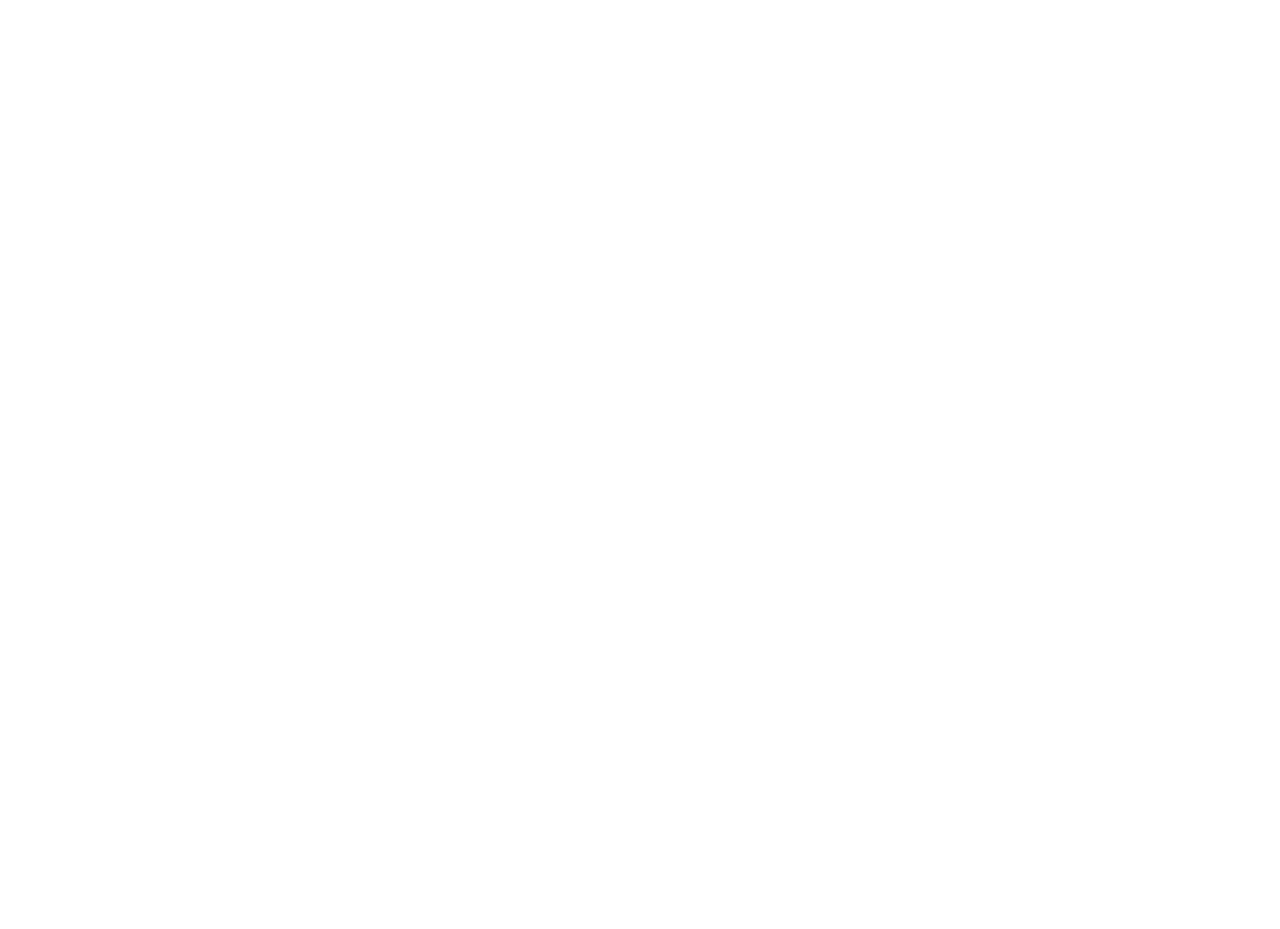
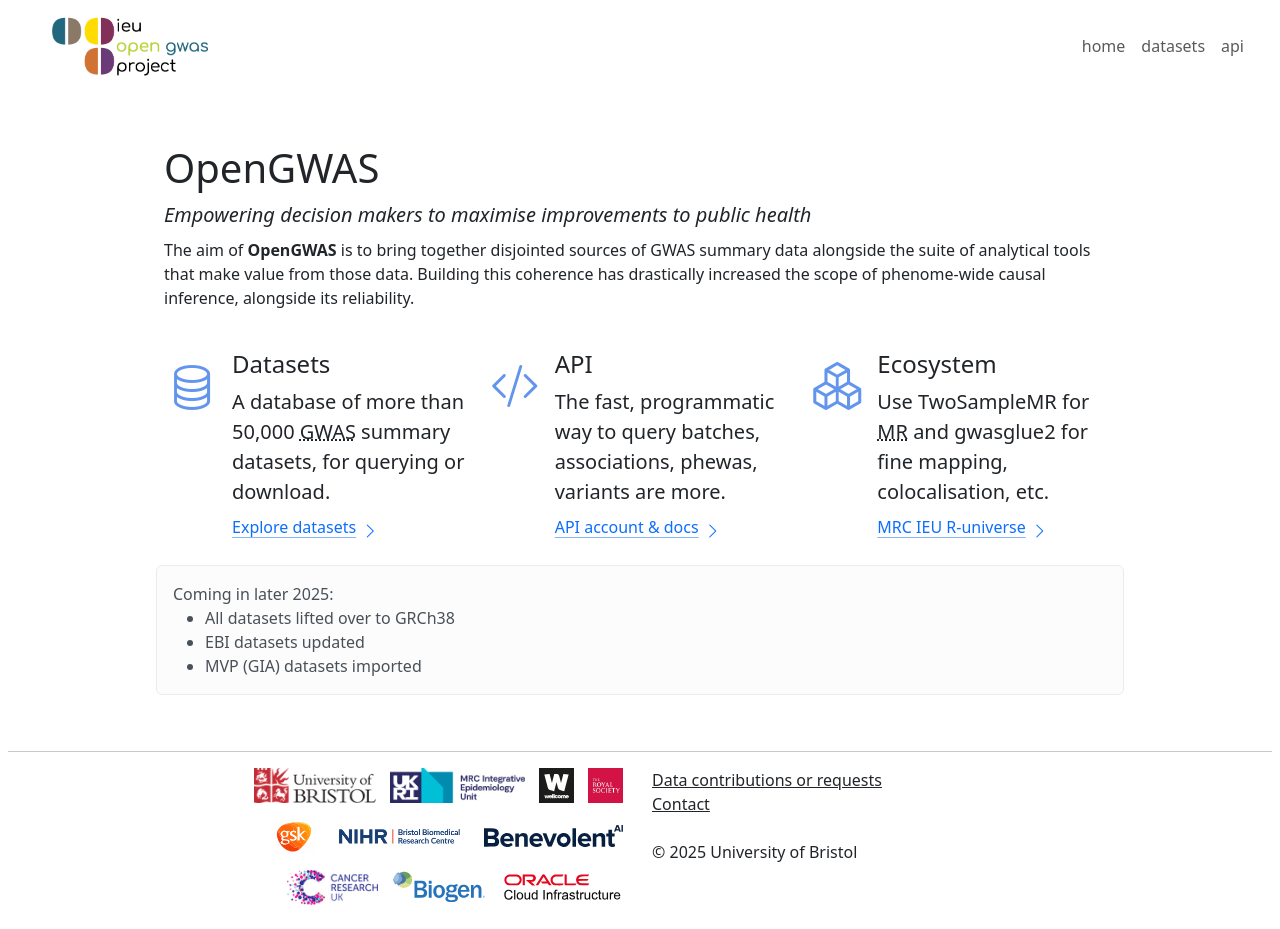
Before and after one commit to MRCIEU/opengwas-website, a plain HTML site: page index.html in a window 1280 px wide. Before the commit the page ends 800 px from the top, so only its background shows below. Drawn offline with nearby package versions, Linux system fonts and the light colour scheme.

Commit message:
feat: Add home page

```diff
--- a/common/footer.html
+++ b/common/footer.html
@@ -1,3 +1,9 @@
+<style>
+    .logoimg {
+        margin: 0 5px;
+    }
+</style>
+
 <footer class="footer mt-auto px-2 py-2">
     <hr>
     <div class="container">
@@ -21,10 +27,10 @@
         </p>
         </div>
         <div class="col-6 text-start align-middle">
-        <a href="https://gwas.mrcieu.ac.uk/terms" class="text-reset" rel="external">Terms of use</a><br>
+        <!-- <a href="https://gwas.mrcieu.ac.uk/terms" class="text-reset" rel="external">Terms of use</a><br> -->
         <a href="https://github.com/MRCIEU/igd-data-requests/issues" class="text-reset" rel="external">Data contributions or requests</a><br>
         <a href="mailto:g.hemani@bristol.ac.uk" class="text-reset">Contact</a><br><br>
-        <span class="text-nowrap">&copy; <script>document.write(new Date().getFullYear());</script> University of Bristol</span><br>
+        <span class="text-nowrap">&copy; <span id="footerYear"></span> University of Bristol</span><br>
         </div>
     </div>
 </div>
--- a/common/header.html
+++ b/common/header.html
@@ -19,12 +19,12 @@
                 <li class="nav-item">
                     <a class="nav-link" href="https://opengwas.io/datasets">datasets</a>
                 </li>
-                <li class="nav-item">
+                <!-- <li class="nav-item">
                     <a class="nav-link" href="https://opengwas.io/phewas">phewas</a>
                 </li>
                 <li class="nav-item">
                     <a class="nav-link" href="https://opengwas.io/about">about</a>
-                </li>
+                </li> -->
                 <li class="nav-item">
                     <a class="nav-link" href="https://api.opengwas.io">api</a>
                 </li>
--- a/datasets/index.html
+++ b/datasets/index.html
@@ -42,9 +42,7 @@
               <th width="10%">Link</th>
             </tr>
           </thead>
-          <tbody id="batchesTableBody">
-            <!-- Batches will be populated here -->
-          </tbody>
+          <tbody id="batchesTableBody"></tbody>
         </table>
       </div>
     </div>
@@ -66,14 +64,16 @@
 
   <div id="footer"></div>
 
-  <script src="https://cdn.jsdelivr.net/npm/bootstrap@5.3.3/dist/js/bootstrap.bundle.min.js"></script>
+  <script src="https://cdnjs.cloudflare.com/ajax/libs/bootstrap/5.3.7/js/bootstrap.bundle.min.js" integrity="sha512-Tc0i+vRogmX4NN7tuLbQfBxa8JkfUSAxSFVzmU31nVdHyiHElPPy2cWfFacmCJKw0VqovrzKhdd2TSTMdAxp2g==" crossorigin="anonymous" referrerpolicy="no-referrer"></script>
   <script src="https://cdn.datatables.net/v/bs5/jq-3.7.0/dt-2.3.2/b-3.2.4/b-html5-3.2.4/datatables.min.js" integrity="sha384-cTeXLnfaSbI/49ovkPyA4Ux8hZn9H8GdEQme7QVQcJl1b6vwvbEJ0szdHcs5W0He" crossorigin="anonymous"></script>
   <script type="module">
     import { includeHTML } from '../js/include.js';
     import { loadData } from '../js/gwas-storage.js';
 
     includeHTML('#header', '/common/header.html');
-    includeHTML('#footer', '/common/footer.html');
+    includeHTML('#footer', '/common/footer.html', () => {
+      document.getElementById('footerYear').textContent = new Date().getFullYear();
+    });
 
     function extractTableData(compressedData) {
       const keys = Object.keys(compressedData);
--- a/index.html
+++ b/index.html
@@ -0,0 +1,81 @@
+<!DOCTYPE html>
+<html lang="en">
+<head>
+  <meta charset="UTF-8" />
+  <title>OpenGWAS</title>
+  <link rel="shortcut icon" type="image/png" sizes="32x32" href="images/logo/opengwas/favicon.ico" />
+  <link rel="stylesheet" href="https://cdnjs.cloudflare.com/ajax/libs/bootstrap/5.3.7/css/bootstrap.min.css" integrity="sha512-fw7f+TcMjTb7bpbLJZlP8g2Y4XcCyFZW8uy8HsRZsH/SwbMw0plKHFHr99DN3l04VsYNwvzicUX/6qurvIxbxw==" crossorigin="anonymous" referrerpolicy="no-referrer" />
+  <link rel="stylesheet" href="https://cdnjs.cloudflare.com/ajax/libs/bootstrap-icons/1.13.1/font/bootstrap-icons.min.css" integrity="sha512-t7Few9xlddEmgd3oKZQahkNI4dS6l80+eGEzFQiqtyVYdvcSG2D3Iub77R20BdotfRPA9caaRkg1tyaJiPmO0g==" crossorigin="anonymous" referrerpolicy="no-referrer" />
+
+</head>
+<body>
+  <div id="header"></div>
+
+  <main class="container" style="max-width: 1000px">
+
+    <header class="pt-5 pb-2">
+        <div class="container-xxl bd-gutter pt-md-1">
+            <div class="row">
+                <h1 class="bd-title mt-0">OpenGWAS</h3>
+                <blockquote class="blockquote mb-2">
+                    <i>Empowering decision makers to maximise improvements to public health</i>
+                </blockquote>
+                <p>The aim of <b>OpenGWAS</b> is to bring together disjointed sources of GWAS summary data alongside the suite of analytical tools that make value from those data. Building this coherence has drastically increased the scope of phenome-wide causal inference, alongside its reliability.</p>
+            </div>
+        </div>
+    </header>
+
+    <div class="row fw-normal lead p-3">
+
+        <div class="col d-flex">
+            <i class="bi bi-database me-3" style="font-size: 3rem; color: cornflowerblue;"></i>
+            <div>
+                <h4>Datasets</h4>
+                <p class="fs- mb-1">A database of more than 50,000 <abbr title="Genome wide association studies">GWAS</abbr> summary datasets, for querying or download.</p>
+                <a href="/datasets" class="fs-6 icon-link">Explore datasets <i class="bi bi-chevron-right"></i></a>
+            </div>
+        </div>
+        <div class="col d-flex">
+            <i class="bi bi-code-slash me-3" style="font-size: 3rem; color: cornflowerblue;"></i>
+            <div>
+                <h4>API</h4>
+                <p class="fs-5 mb-1">The fast, programmatic way to query batches, associations, phewas, variants are more.</p>
+                <a href="https://api.opengwas.io" class="fs-6 icon-link">API account & docs<i class="bi bi-chevron-right"></i></a>
+
+            </div>
+        </div>
+        <div class="col d-flex">
+            <i class="bi bi-boxes me-3" style="font-size: 3rem; color: cornflowerblue;"></i>
+            <div>
+                <h4>Ecosystem</h4>
+                <p class="fs-5 mb-1">Use TwoSampleMR for <abbr title="Mendelian Randomization">MR</abbr> and gwasglue2 for fine mapping, colocalisation, etc.</p>
+                <a href="https://mrcieu.r-universe.dev/builds" class="fs-6 icon-link" target="_blank">MRC IEU R-universe<i class="bi bi-chevron-right"></i></a>
+            </div>
+        </div>
+
+        <div class="alert alert-light fs-6 mt-4" role="alert">
+          Coming in later 2025:
+          <ul class="mb-0">
+            <li>All datasets lifted over to GRCh38</li>
+            <li>EBI datasets updated</li>
+            <li>MVP (GIA) datasets imported</li>
+          </ul>
+        </div>
+    </div>
+
+  </main>
+
+  <div id="footer"></div>
+
+  <script type="module">
+    import { includeHTML } from '../js/include.js';
+
+    includeHTML('#header', '/common/header.html');
+    includeHTML('#footer', '/common/footer.html', () => {
+      document.getElementById('footerYear').textContent = new Date().getFullYear();
+    });
+
+
+  </script>
+</body>
+</html>
--- a/js/include.js
+++ b/js/include.js
@@ -1,4 +1,4 @@
-export async function includeHTML(selector, url) {
+export async function includeHTML(selector, url, callback = () => {}) {
   const element = document.querySelector(selector);
   if (!element) return;
   try {
@@ -6,6 +6,7 @@ export async function includeHTML(selector, url) {
     if (!res.ok) throw new Error(`Failed to load ${url}`);
     const html = await res.text();
     element.innerHTML = html;
+    callback();
   } catch (err) {
     console.error(err);
   }
```
Also changed, not shown: datasets/dataset.html (+7 -5 lines).
